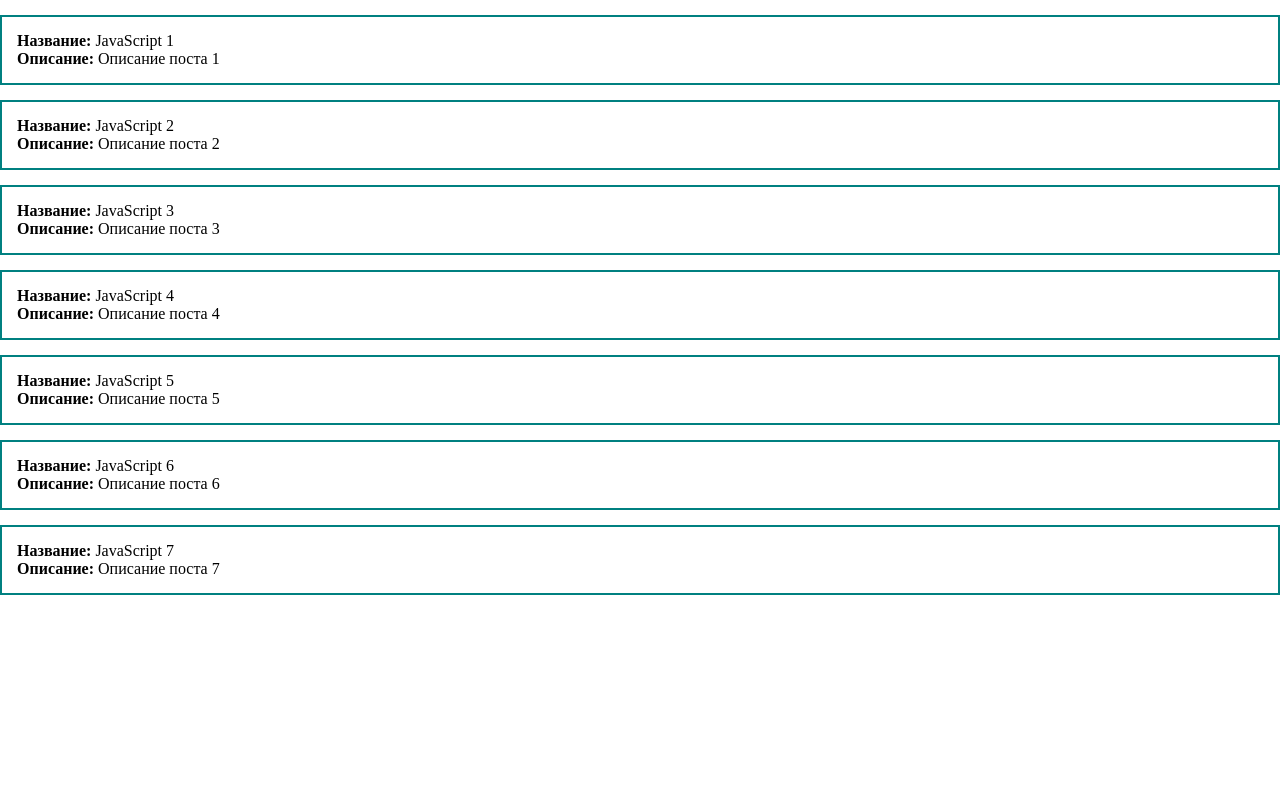
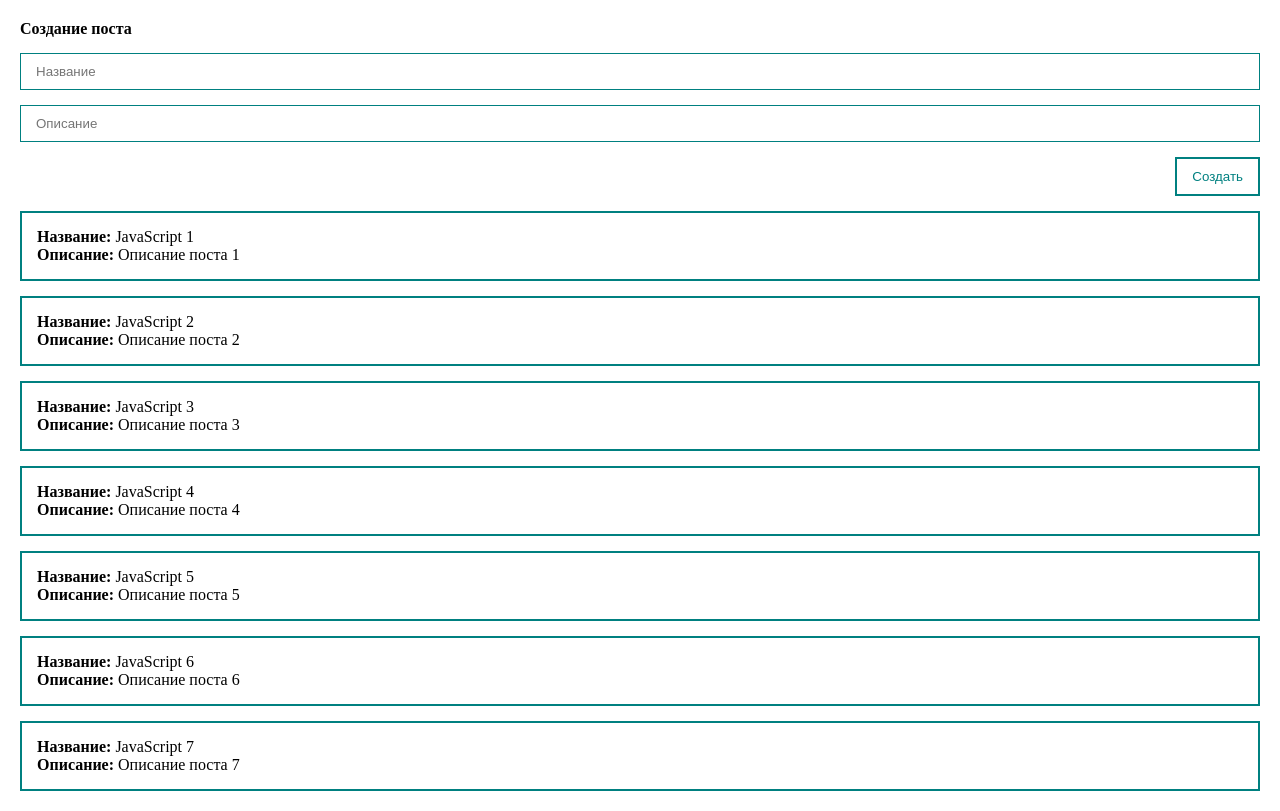
Before and after one commit to firemurashka/vue-post, a Vue app: page / in a window 1280 px wide. Built offline with nearby package versions, Linux system fonts and the light colour scheme.

Commit message:
добавление формы

```diff
--- a/src/App.vue
+++ b/src/App.vue
@@ -1,5 +1,13 @@
 <template>
-	<div>
+	<div class="app">
+		<form>
+			<h4>Создание поста</h4>
+			<input class="input" placeholder="Название" type="text">
+			<input class="input" placeholder="Описание" type="text">
+			<button class="btn">Создать</button>
+		</form>
+
+
 		<!-- v-for -  директива для отрисовки списка элементов на основе массива данных  -->
 		<!-- posts — исходный массив, а post — ссылка на текущий элемент массива -->
 		<div class="post" v-for="post in posts" :key="post">
@@ -24,8 +32,6 @@ export default {
 				{ id: 5, title: 'JavaScript 5', body: 'Описание поста 5' },
 				{ id: 6, title: 'JavaScript 6', body: 'Описание поста 6' },
 				{ id: 7, title: 'JavaScript 7', body: 'Описание поста 7' },
-
-
 			]
 		}
 
@@ -41,6 +47,33 @@ export default {
 	box-sizing: border-box;
 }
 
+.app {
+	padding: 20px;
+}
+
+form {
+	display: flex;
+	flex-direction: column;
+}
+
+.input {
+	width: 100%;
+	border: 1px solid teal;
+	margin: 15px 0px 0px 0px;
+	padding: 10px 15px;
+	outline: none;
+}
+
+
+.btn {
+	margin: 15px 0px 0px 0px;
+	align-self: flex-end;
+	padding: 10px 15px;
+	background: none;
+	color: teal;
+	border: 2px solid teal;
+}
+
 .post {
 	padding: 15px;
 	border: 2px solid teal;
```
